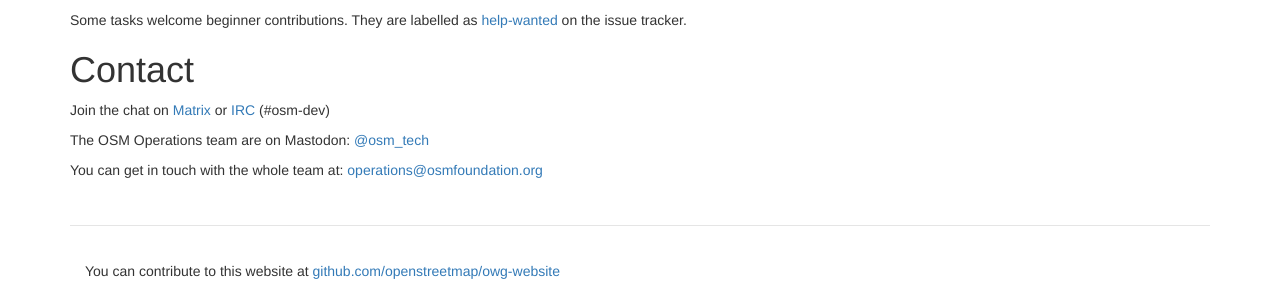
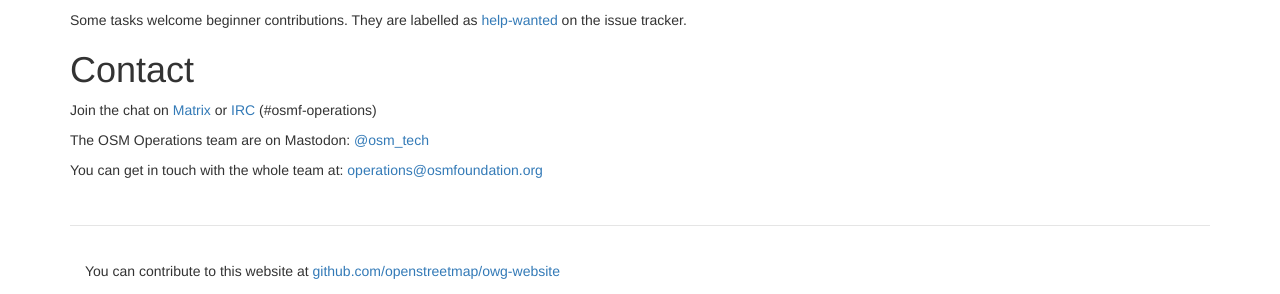
Before and after one commit to openstreetmap/owg-website, a Jekyll site: the page built from index.md, in a window 1280 px wide. Shown: the part 1230-1524 px from the top of the page. Built offline with Jekyll 4.4.1, drawn with Linux system fonts in a browser that asks for light colours.

Commit message:
Update index.md - Correct IRC channel name
Corrects IRC channel name (copy-paste error)

```diff
--- a/index.md
+++ b/index.md
@@ -63,7 +63,7 @@ Some tasks welcome beginner contributions. They are labelled as [help-wanted](ht
 
 # Contact
 
-Join the chat on [Matrix](https://matrix.to/#/#_oftc_#osmf-operations:matrix.org) or [IRC](https://irc.openstreetmap.org/) (#osm-dev)
+Join the chat on [Matrix](https://matrix.to/#/#_oftc_#osmf-operations:matrix.org) or [IRC](https://irc.openstreetmap.org/) (#osmf-operations)
 
 The OSM Operations team are on Mastodon: <a href="https://en.osm.town/@osm_tech" rel="me">@osm_tech</a>
 
```
